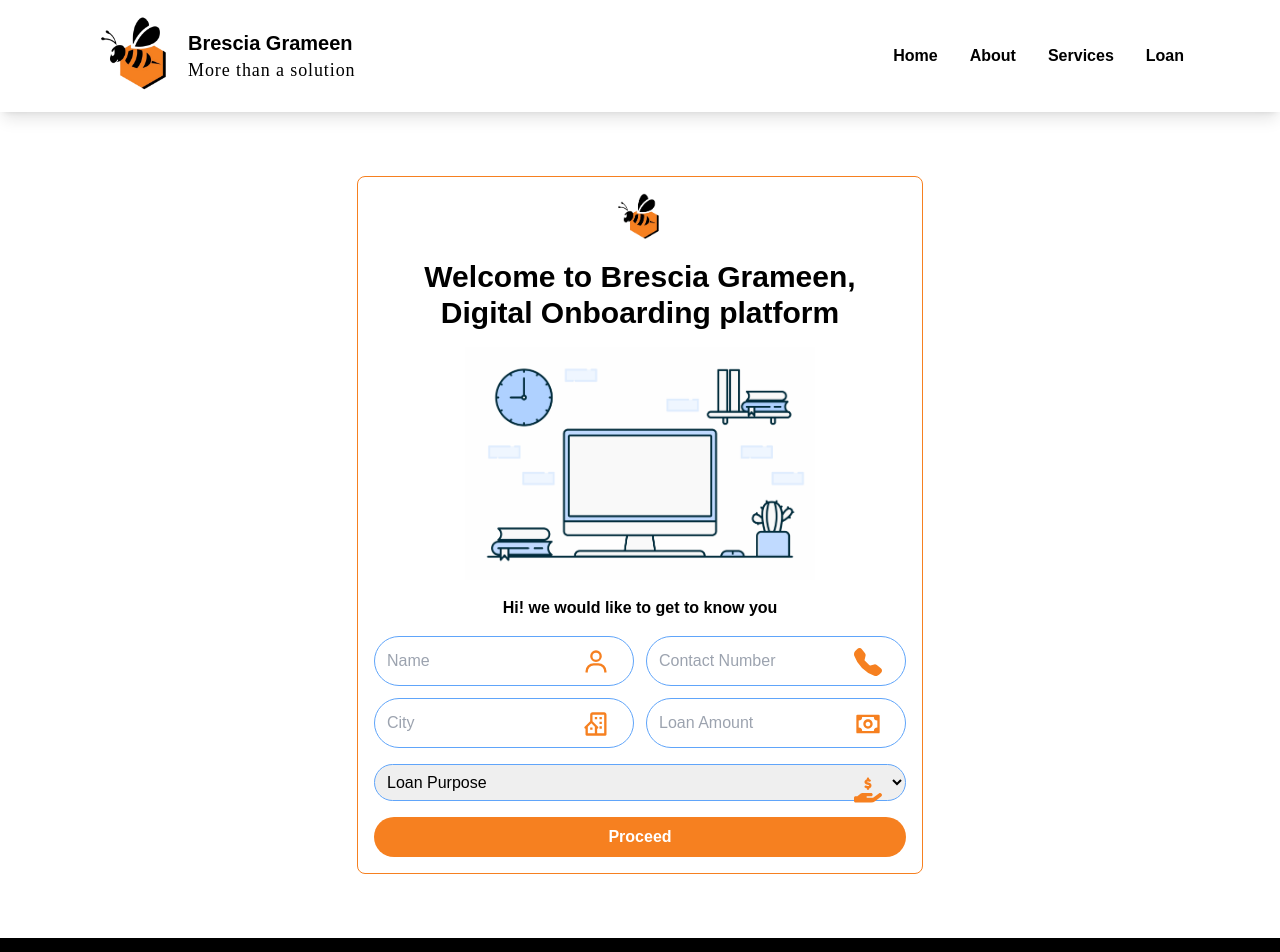
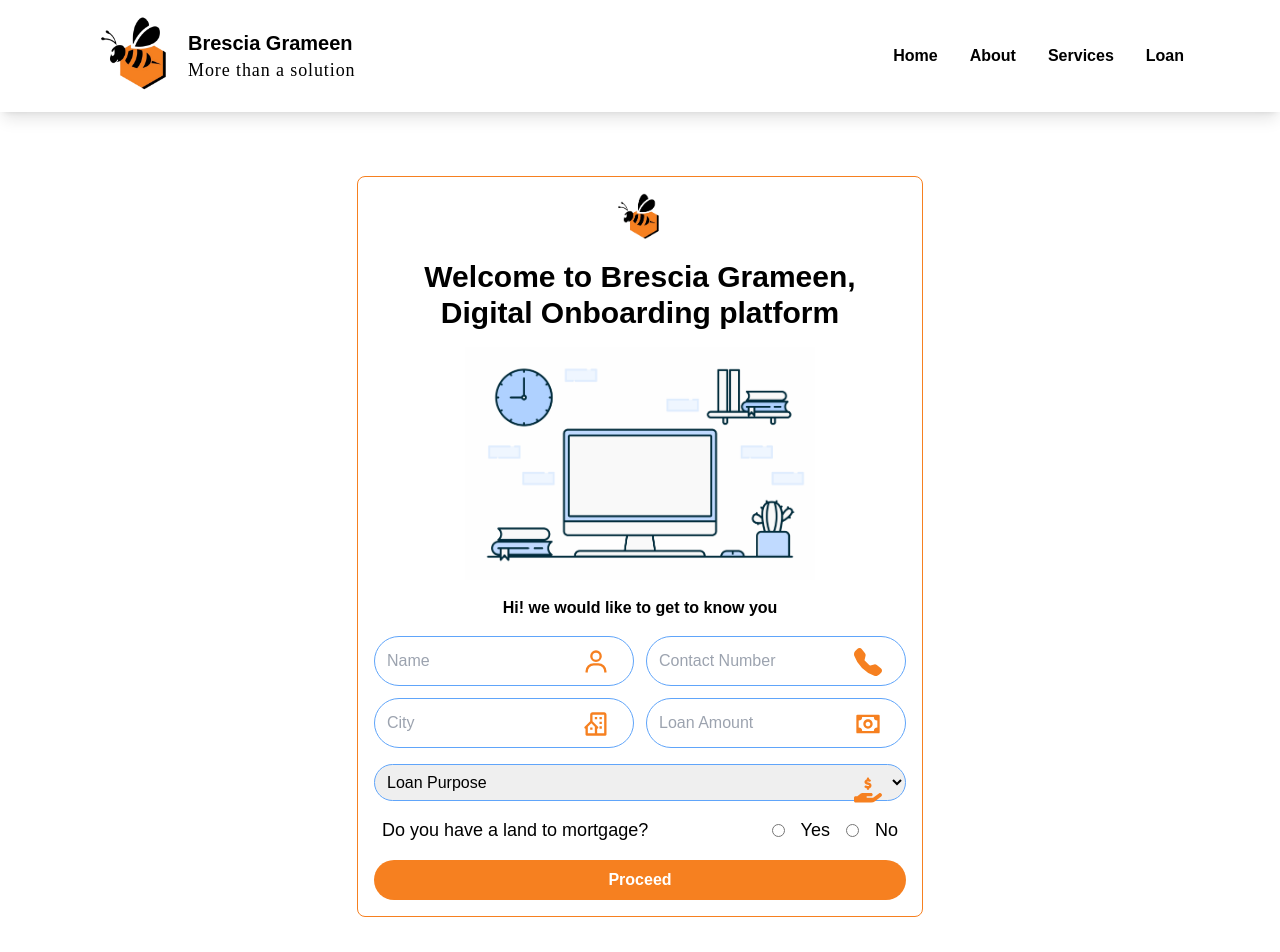
Before and after one commit to techocea/bresciagrameen, a React (Create React App) app: page /loans in a window 1280 px wide. Shown: the top 952 px of the page. Built offline with nearby package versions, Linux system fonts and the light colour scheme.

Commit message:
property

```diff
--- a/src/pages/loan.jsx
+++ b/src/pages/loan.jsx
@@ -13,13 +13,14 @@
 
 const Loan = () => {
   const [state, handleSubmit] = useForm("myyrlylq");
-  // const navigate = useNavigate();
+
   const [formData, setFormData] = useState({
     name: "",
     contact: "",
     city: "",
     amount: "",
     purpose: "",
+    property: "",
   });
   if (state.succeeded) {
     return (
@@ -28,10 +29,22 @@
       </div>
     );
   }
-  const handlePurposeChange = (e) => {
+  const handleInputChange = (e) => {
     e.preventDefault();
     const { name, value } = e.target;
     setFormData({ ...formData, [name]: value });
+  };
+
+  const handlePropertyChange = (e) => {
+    e.preventDefault();
+    const { value } = e.target;
+
+    if (value === "Yes") {
+      console.log({ property: "yes" });
+    } else if (value === "No") {
+      console.log({ property: "no" });
+    }
+    setFormData({ ...formData, property: value });
   };
 
   return (
@@ -54,10 +67,14 @@
             <Form
               action="https://formspree.io/f/myyrlylq"
               method="POST"
-              onSubmit={handleSubmit}
+              onSubmit={(e) =>
+                handleSubmit(e).then(() => {
+                  console.log(formData);
+                })
+              }
             >
               <div className=" grid grid-cols-2 gap-3 max-md:grid-cols-1 relative">
-                <div className="w-[260px] relative">
+                <div className="w-[260px] max-md:w-full relative">
                   <input
                     type="text"
                     id="name"
@@ -66,7 +83,7 @@
                     className="w-full rounded-full border outline-0 p-2 "
                     required
                     value={formData.name}
-                    onChange={handlePurposeChange}
+                    onChange={handleInputChange}
                   />
                   <BiUser
                     size={28}
@@ -78,7 +95,7 @@
                     errors={state.errors}
                   />
                 </div>
-                <div className="w-[260px] relative">
+                <div className="w-[260px] max-md:w-full relative">
                   <input
                     type="text"
                     id="contact"
@@ -87,7 +104,7 @@
                     className="w-full rounded-full border outline-0 p-2 "
                     required
                     value={formData.contact}
-                    onChange={handlePurposeChange}
+                    onChange={handleInputChange}
                   />
                   <BsFillTelephoneFill
                     size={28}
@@ -99,7 +116,7 @@
                     errors={state.errors}
                   />
                 </div>
-                <div className="w-[260px] relative">
+                <div className="w-[260px] max-md:w-full relative">
                   <input
                     type="text"
                     id="city"
@@ -108,7 +125,7 @@
                     className="w-full rounded-full border outline-0 p-2 "
                     required
                     value={formData.city}
-                    onChange={handlePurposeChange}
+                    onChange={handleInputChange}
                   />
                   <BiBuildingHouse
                     size={28}
@@ -120,7 +137,7 @@
                     errors={state.errors}
                   />
                 </div>
-                <div className="w-[260px] relative">
+                <div className="w-[260px] max-md:w-full relative">
                   <input
                     type="text"
                     id="amount"
@@ -129,7 +146,7 @@
                     className="w-full rounded-full border outline-0 p-2 "
                     required
                     value={formData.amount}
-                    onChange={handlePurposeChange}
+                    onChange={handleInputChange}
                   />
                   <BiMoney
                     size={28}
@@ -148,7 +165,7 @@
                   id="purpose"
                   className="w-full rounded-full border outline-0 p-2"
                   value={formData.purpose}
-                  onChange={handlePurposeChange}
+                  onChange={handleInputChange}
                   required
                 >
                   <option
@@ -167,11 +184,31 @@
                   size={28}
                   className="text-yellow absolute right-6 top-3 bottom-4"
                 />
+                <div className="lg:w-[520px] relative mt-4 px-2 flex max-md:flex-col justify-between">
+                  <label className="">Do you have a land to mortgage?</label>
+                  <div className="flex gap-x-4">
+                    <input
+                      type="radio"
+                      name="property"
+                      value="Have property"
+                      onChange={handlePropertyChange}
+                    />
+                    <label htmlFor="propertyYes">Yes</label>
+                    <input
+                      type="radio"
+                      name="property"
+                      value="No property"
+                      onChange={handlePropertyChange}
+                    />
+                    <label htmlFor="propertyNo">No</label>
+                  </div>
+                </div>
               </div>
               <div className="w-full mt-4">
                 <button
                   type="submit"
                   disabled={state.submitting}
+                  aria-disabled="true"
                   className="bg-yellow max-md:w-full hover:opacity-75 p-2 w-full text-white font-bold rounded-full"
                 >
                   Proceed
```
